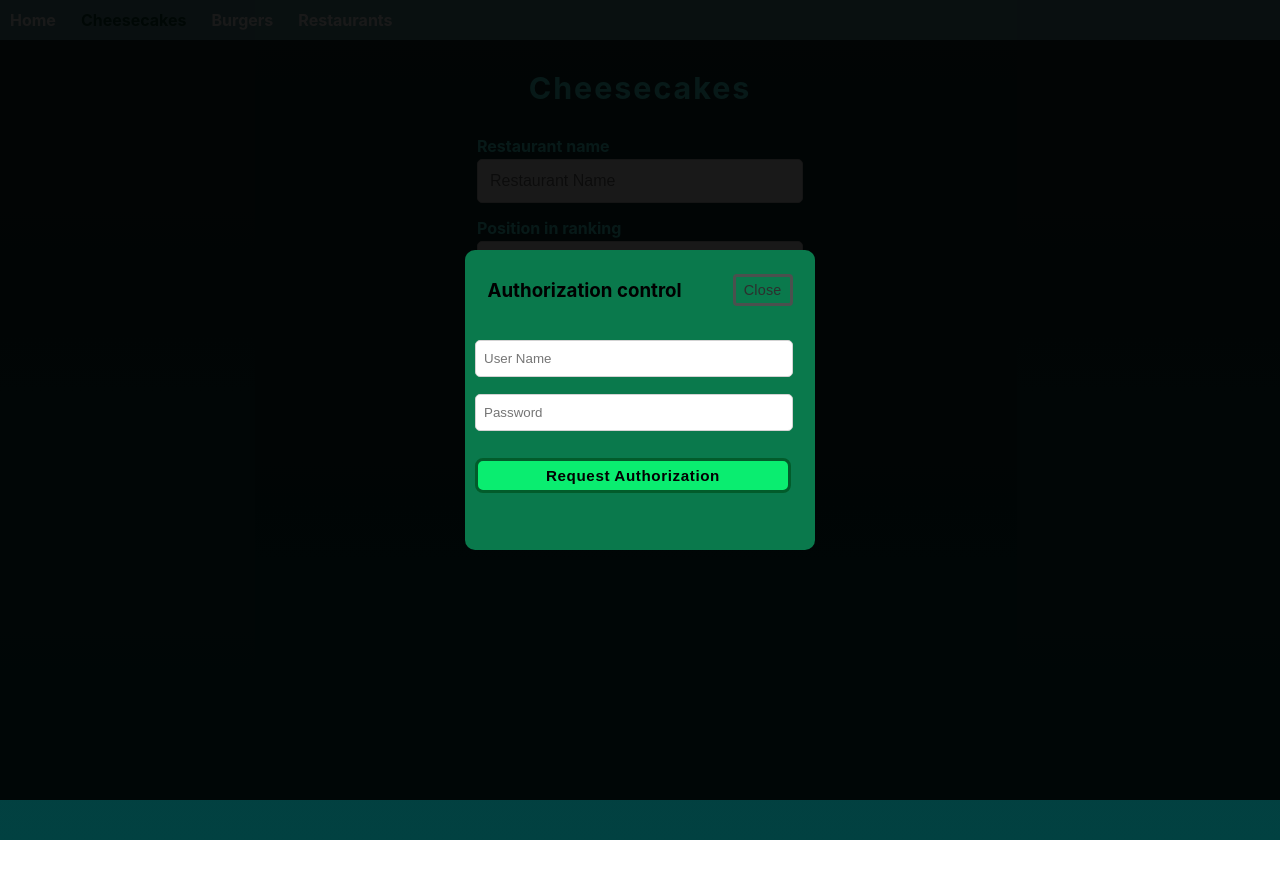
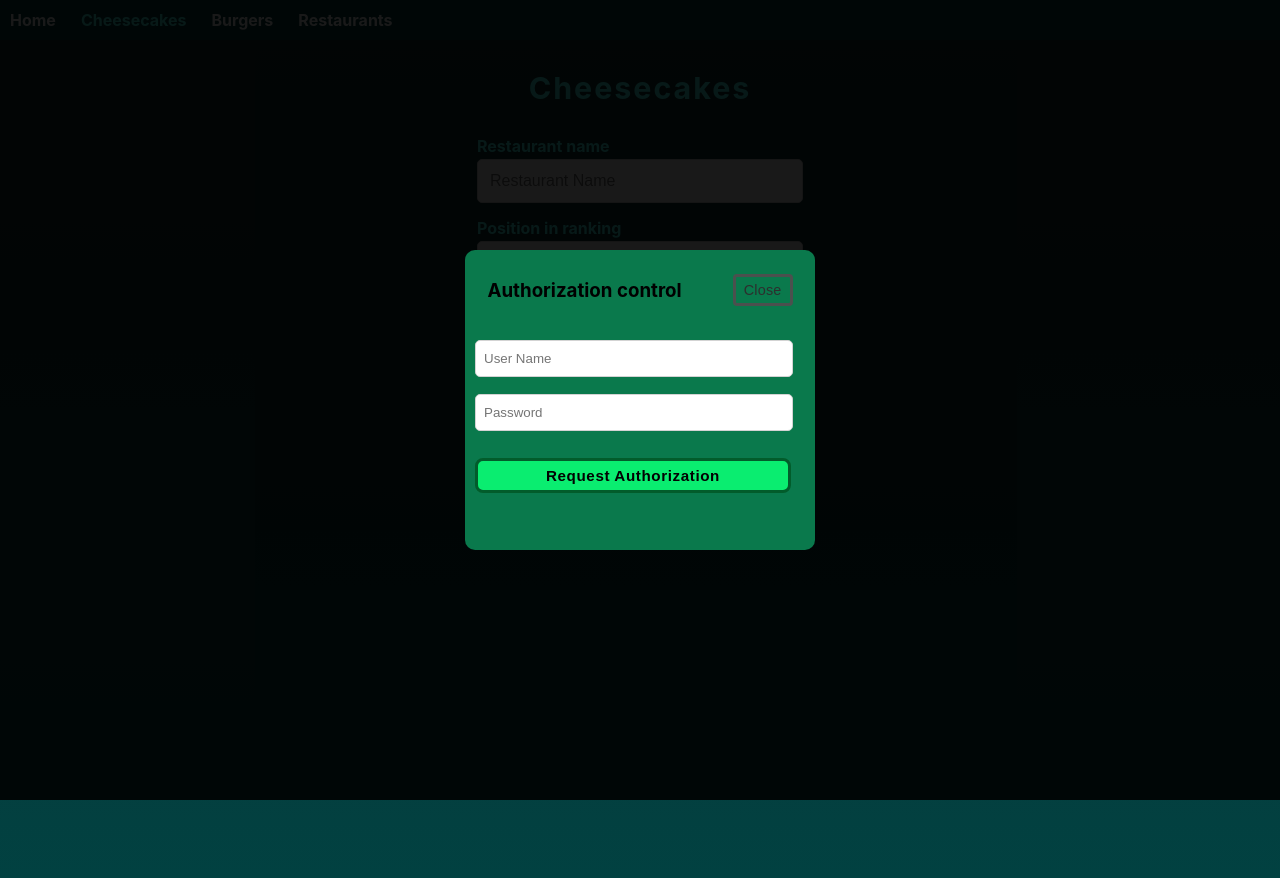
Before and after one commit to javirro/food-ranking-ui, a React (Create React App) app: page /cheesecakes in a window 1280 px wide. Before the commit the page ends 840 px from the top, so only its background shows below. Built offline with nearby package versions, Linux system fonts and the light colour scheme; no server answers.

Commit message:
Update navbar colors

```diff
--- a/src/Styles/global.css
+++ b/src/Styles/global.css
@@ -6,6 +6,7 @@
 .global {
   min-height: 100vh;
   background: linear-gradient(to bottom, #153232, #014141);
+  padding-bottom: 40px;
 }
 
 .routes-title {
@@ -63,7 +64,6 @@
   to {
     opacity: 1;
   }
-
 }
 
 .links:hover {
@@ -87,8 +87,7 @@
 }
 
 @media (max-width: 425px) {
-
-   .main-routes-container {
+  .main-routes-container {
     display: flex;
     flex-direction: column;
     justify-content: flex-start;
--- a/src/Styles/navbar.css
+++ b/src/Styles/navbar.css
@@ -1,5 +1,6 @@
+@import url("global.css");
 nav {
-    background-color: cadetblue;
+  background-color: var(--main-dark-color);
   color: white;
   font-weight: bold;
 }
@@ -33,7 +34,7 @@ nav {
     align-items: flex-start;
     justify-content: center;
     gap: 4px;
-        background-color: coral;
+    background-color: var(--main-middle-color);
   }
   .none {
     display: none;
@@ -46,5 +47,5 @@ nav {
 }
 
 .nav-link.active {
-    color: rgb(0, 72, 47)
+  color: var(--main-title-color);
 }
--- a/src/Styles/ranking.css
+++ b/src/Styles/ranking.css
@@ -5,6 +5,7 @@
   justify-content: center;
   align-items: center;
   margin-top: 15px;
+  margin-bottom: 30px;
 }
 
 table {
```
Lines whose indentation alone changed are shown as unchanged.
